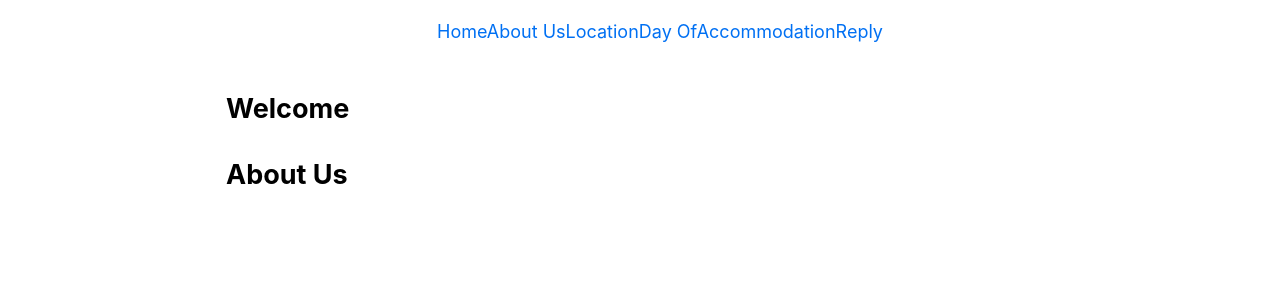
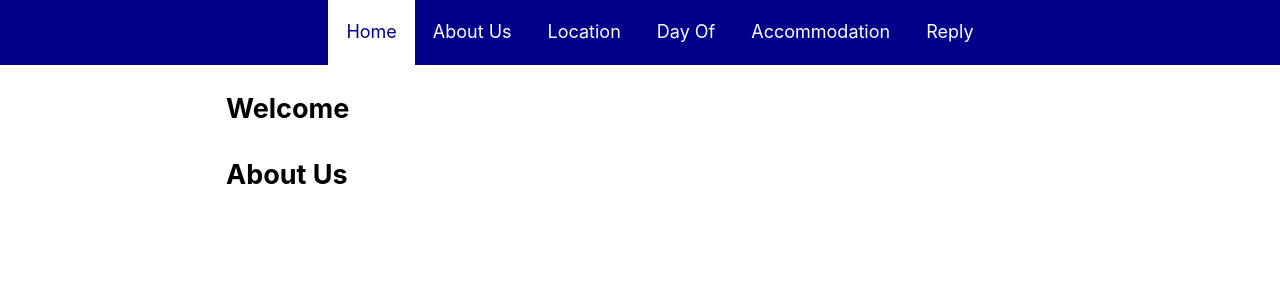
Before and after one commit to pniebrzydowski/wedding, a Next.js app: page / in a window 1280 px wide. Shown: the top 300 px of the page. Built offline with nearby package versions, Linux system fonts and the light colour scheme.

Commit message:
add basic nav styles

```diff
--- a/components/Layout/Layout.js
+++ b/components/Layout/Layout.js
@@ -6,7 +6,7 @@ export const siteTitle = "Wedding";
 
 const Layout = ({ children }) => {
   return (
-    <div className={styles.container}>
+    <>
       <Head>
         <link rel="icon" href="/favicon.ico" />
         <meta name="description" content="Wedding" />
@@ -22,8 +22,10 @@ const Layout = ({ children }) => {
       <header className={styles.header}>
         <MainNavigation />
       </header>
-      <main>{children}</main>
-    </div>
+      <div className={styles.container}>
+        <main>{children}</main>
+      </div>
+    </>
   );
 };
 
--- a/components/MainNavigation/MainNavigation.js
+++ b/components/MainNavigation/MainNavigation.js
@@ -1,16 +1,29 @@
 import Link from "next/link";
+import { useRouter } from "next/router";
 import routes from "./routes";
 
-const MainNavigation = () => (
-  <nav>
-    <ul>
-      {routes.map((route) => (
-        <Link href={route.url} key={route.url}>
-          <a>{route.title}</a>
-        </Link>
-      ))}
-    </ul>
-  </nav>
-);
+import styles from "./mainNavigation.module.css";
+
+const MainNavigation = () => {
+  const router = useRouter();
+  return (
+    <nav className={styles.nav}>
+      <ul className={styles.navList}>
+        {routes.map((route) => {
+          const linkStyle =
+            router.pathname === route.url ? styles.activeLink : styles.navLink;
+
+          return (
+            <li key={route.url}>
+              <Link href={route.url}>
+                <a className={linkStyle}>{route.title}</a>
+              </Link>
+            </li>
+          );
+        })}
+      </ul>
+    </nav>
+  );
+};
 
 export default MainNavigation;
--- /dev/null
+++ b/components/MainNavigation/mainNavigation.module.css
@@ -0,0 +1,34 @@
+.nav {
+  background: darkblue;
+  width: 100%;
+}
+
+.navList {
+  display: flex;
+  justify-content: center;
+  list-style: none;
+  margin: 0;
+}
+
+.navLink {
+  color: white;
+  display: block;
+  padding: 1rem;
+}
+
+.navLink:hover {
+  background-color: darkcyan;
+  text-decoration: none;
+}
+
+.activeLink {
+  display: block;
+  padding: 1rem;
+  color: darkblue;
+  background-color: white;
+}
+
+.activeLink:hover {
+  background-color: lightgray;
+  text-decoration: none;
+}
```
